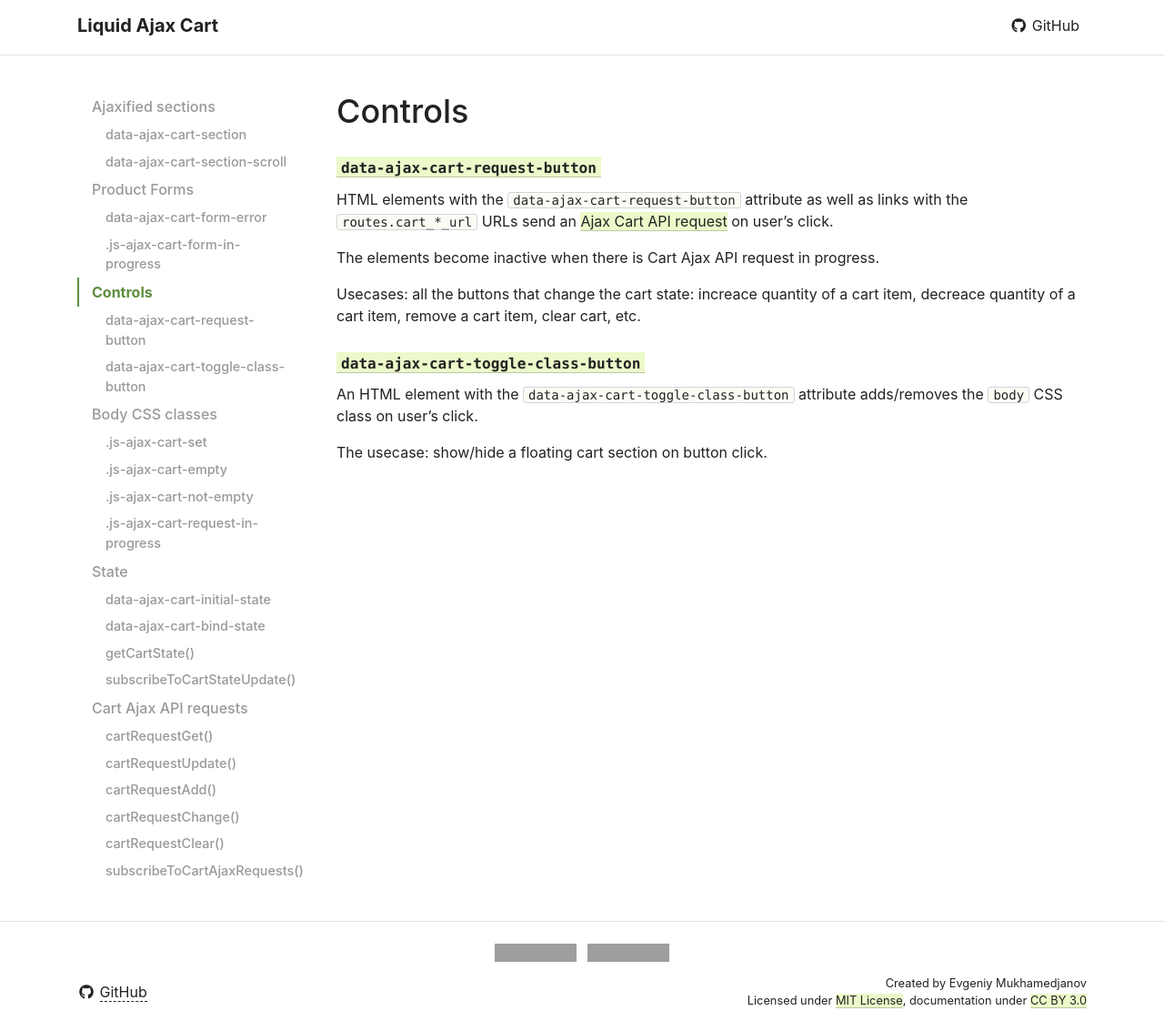
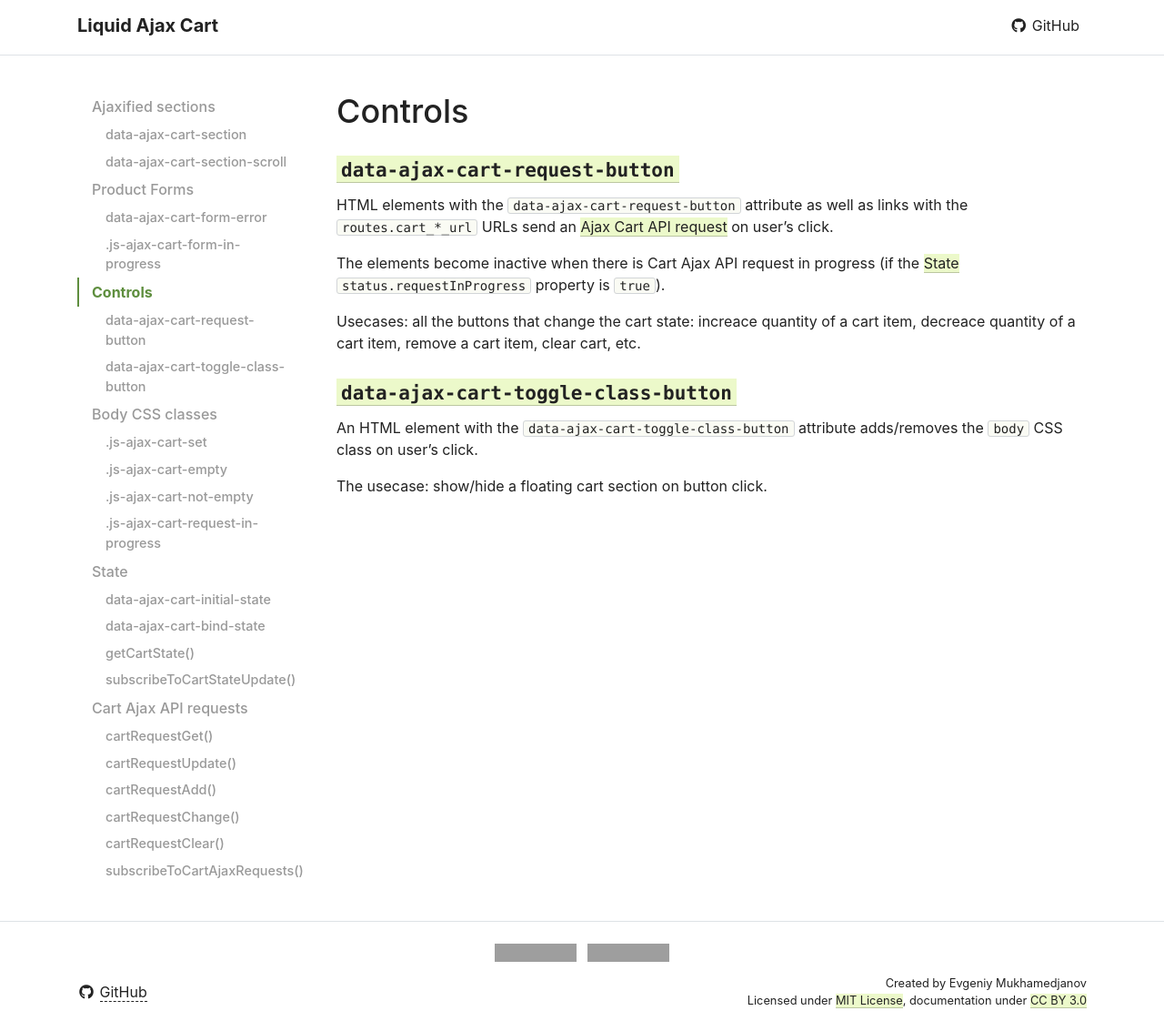
Before and after one commit to EvgeniyMukhamedjanov/liquid-ajax-cart, a Jekyll site: the page built from docs/reference/controls.md, in a window 1280 px wide and 1133 px high. Shown: the whole window at 91% size. Built offline with Jekyll 4.4.1, drawn with Linux system fonts in a browser that asks for light colours; nearby versions of some CDN libraries; our own code applies the rules of GitHub Pages for plain Markdown files; a script that is not in the unit is left out; grey boxes are pictures that could not be loaded.

Commit message:
Update controls.md

```diff
--- a/docs/reference/controls.md
+++ b/docs/reference/controls.md
@@ -1,15 +1,15 @@
 # Controls
 
-##### [`data-ajax-cart-request-button`](/reference/data-ajax-cart-request-button/)
+### [`data-ajax-cart-request-button`](/reference/data-ajax-cart-request-button/)
 
 HTML elements with the `data-ajax-cart-request-button` attribute as well as links with the `routes.cart_*_url` URLs send an [Ajax Cart API request]() on user's click.
 
-The elements become inactive when there is Cart Ajax API request in progress.
+The elements become inactive when there is Cart Ajax API request in progress (if the [State](/reference/state/) `status.requestInProgress` property is `true`).
 
 Usecases: all the buttons that change the cart state: increace quantity of a cart item, decreace quantity of a cart item, remove a cart item, clear cart, etc.
 
 
-##### [`data-ajax-cart-toggle-class-button`](/reference/data-ajax-cart-toggle-class-button/)
+### [`data-ajax-cart-toggle-class-button`](/reference/data-ajax-cart-toggle-class-button/)
 
 An HTML element with the `data-ajax-cart-toggle-class-button` attribute adds/removes the `body` CSS class on user's click.
 
```
